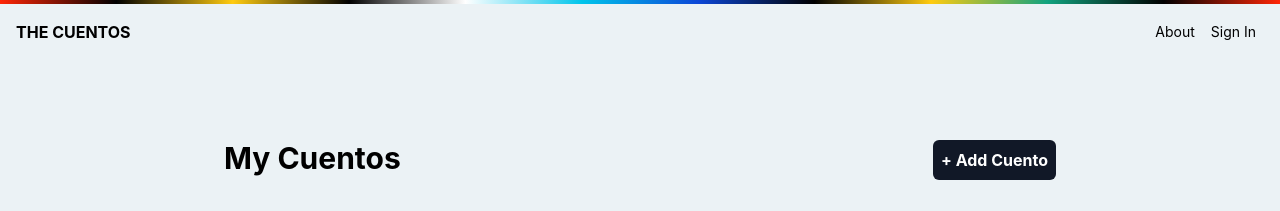
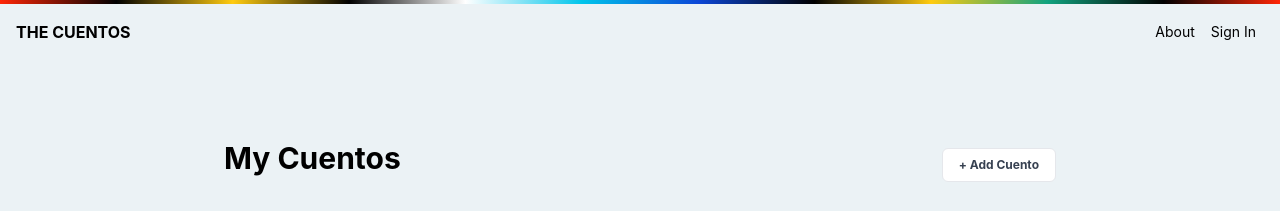
Before and after one commit to luciovilla/the-cuentos, a Next.js app: page /dashboard in a window 1280 px wide. Shown: the top 211 px of the page. Built offline with nearby package versions, Linux system fonts and the light colour scheme; no server answers; what @tailwindcss/typography would draw is missing.

Commit message:
match button styles

```diff
--- a/components/AddCuentoModal.js
+++ b/components/AddCuentoModal.js
@@ -38,7 +38,7 @@ const AddCuentoModal = ({ children }) => {
     <>
       <button
         onClick={() => setOpen(true)}
-        className="rounded-md bg-gray-900 text-white font-bold hover:bg-gray-700 inline-flex items-center h-10 px-2"
+        className="rounded-md bg-white px-4 py-2 border font-bold text-xs sm:text-md text-gray-700 mt-2"
       >
         {children}
       </button>
```
